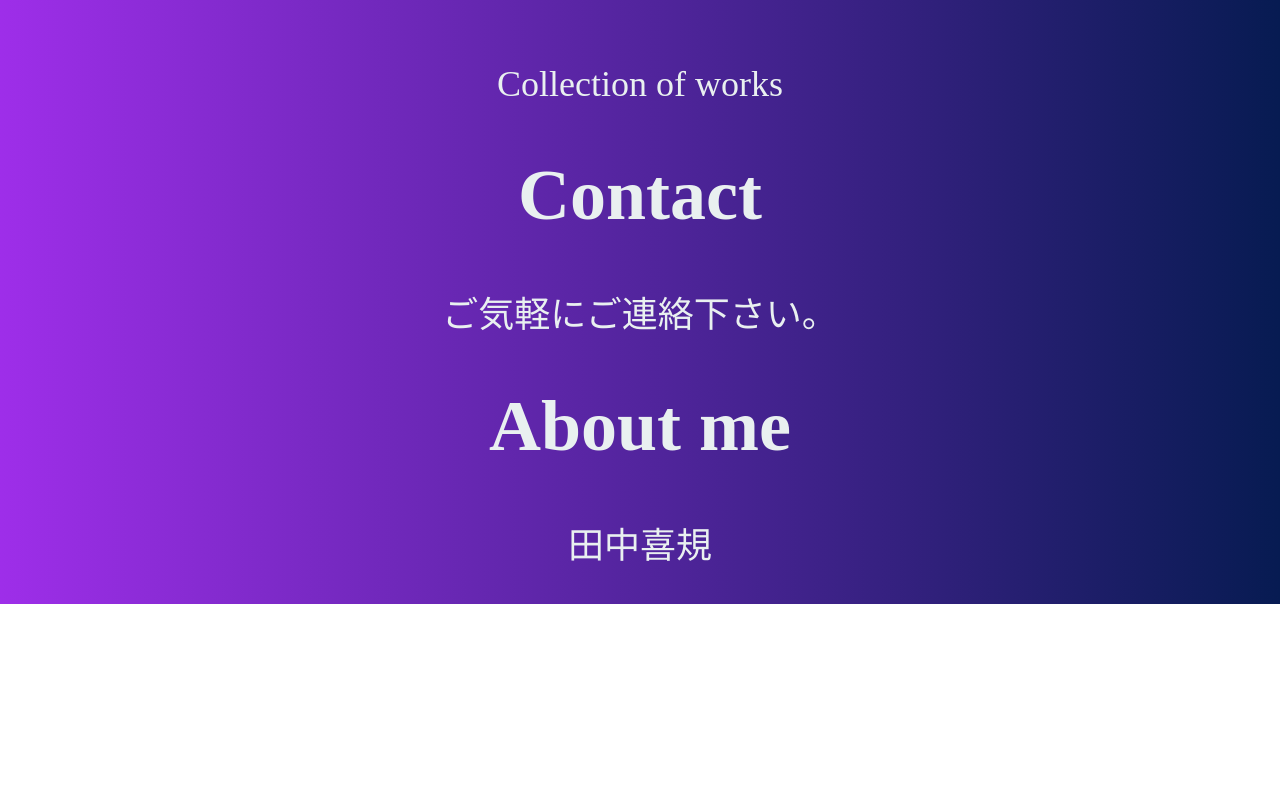
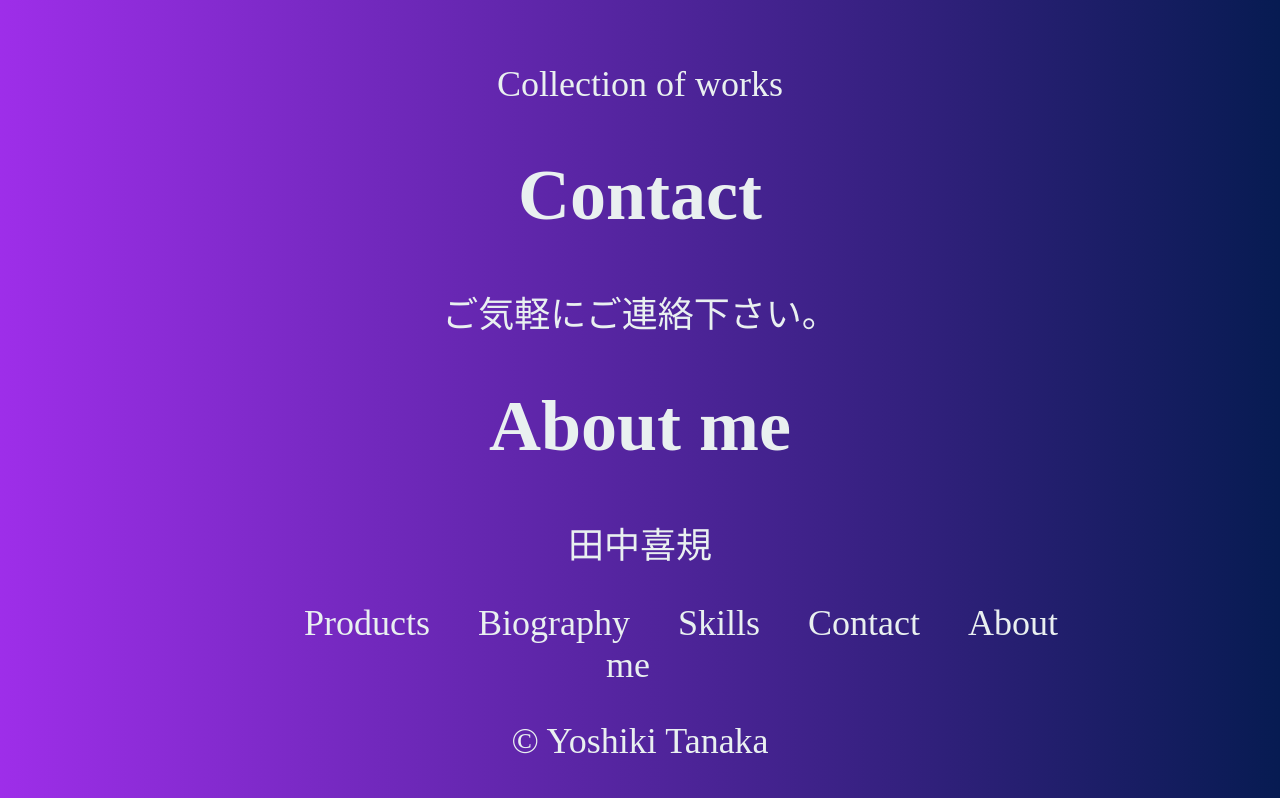
Before and after one commit to yoshiki-tanaka999/Portfolio_react, a React (Create React App) app: page / in a window 1280 px wide. Shown: the part 975-1773 px from the top of the page. Before the commit the page ends 1579 px from the top, so only its background shows below. Built offline with nearby package versions, Linux system fonts and the light colour scheme; no server answers; a web font is replaced by a local one.

Commit message:
Footer粗く完成

```diff
--- a/src/App.js
+++ b/src/App.js
@@ -3,6 +3,10 @@ import React, { Component } from 'react';
 import { Header } from './components/header/header.component';
 import { FirstView } from './components/first-view/first-view.component';
 import { CardList } from './components/card-list/card-list.component';
+
+
+
+import { Footer } from './components/footer/footer.component';
 
 // import logo from './logo.svg';
 import './App.css';
@@ -37,16 +41,9 @@ class App extends Component {
     return(
       <div className="App">
 
-        {/* ↓↓ Header ↓↓ */}
+
         <Header />
-
-        {/* ↑↑ Header ↑↑ */}
-
-
-        {/* ↓↓ First View ↓↓ */}
         <FirstView />
-        {/* ↑↑ First View ↑↑ */}
-
 
         {/* propsでcard-listに値を渡す */}
         {/* ↓↓ Products ↓↓ */}
@@ -75,6 +72,9 @@ class App extends Component {
         <p> 田中喜規 </p>
         {/* ↑↑ About me ↑↑ */}
 
+        <Footer />
+        <p> © Yoshiki Tanaka </p>
+
       </div>
     );
   }
--- /dev/null
+++ b/src/components/footer/footer.component.jsx
@@ -0,0 +1,17 @@
+import React from 'react';
+import AnchorLink from 'react-anchor-link-smooth-scroll';
+
+import './footer.style.css';
+
+export const Footer = () => (
+    <div className='footer'>
+        <div className='footer-content'>
+            <AnchorLink href='#products' offset="100">Products</AnchorLink>
+            <AnchorLink href='#biography' offset="100">Biography</AnchorLink>
+            <AnchorLink href='#skills' offset="100">Skills</AnchorLink>
+            <AnchorLink href='#contact' offset="100">Contact</AnchorLink>
+            <AnchorLink href='#aboutme' offset="100">About me</AnchorLink>
+        </div>
+    </div>
+
+);
--- /dev/null
+++ b/src/components/footer/footer.style.css
@@ -0,0 +1,17 @@
+.footer {
+    width: 720px;
+    height: 80px;
+    margin:0 auto;
+    display: flex;
+    justify-content: space-around;
+    position: relative;
+}
+
+.footer-content {
+    width: 720px;
+    position: absolute;
+    top: 50%;
+    left: 50%;
+    margin-right: -50%;
+    transform: translate(-50%, -50%);
+}
```
Also changed, not shown: 1 other file (tests, documents, lock files or other folders).
